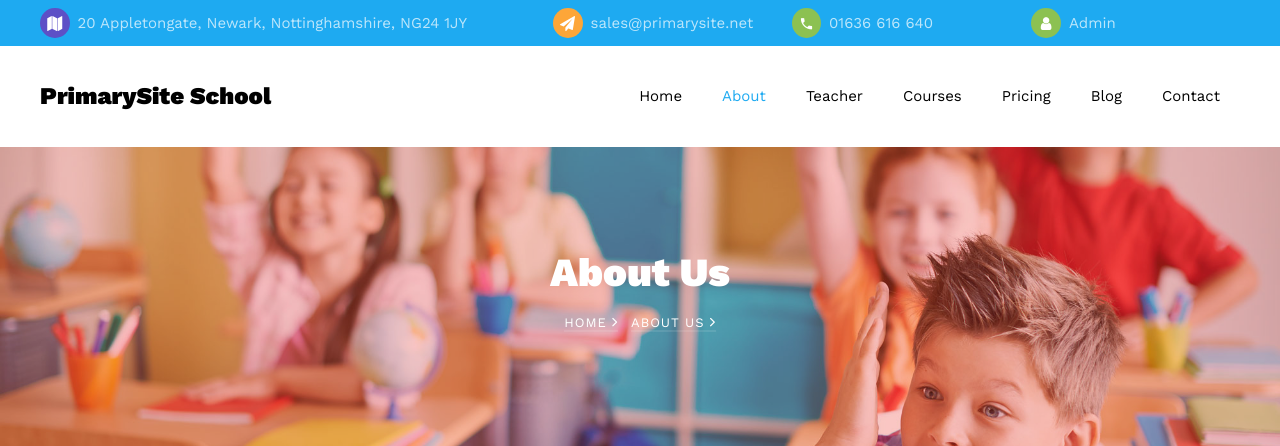
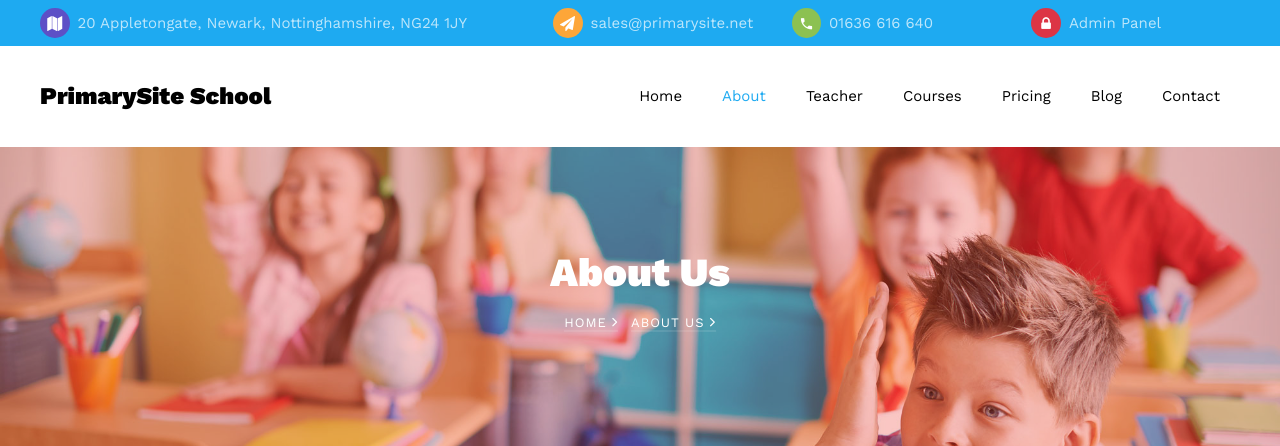
Before and after one commit to loghmanb/Kiddos-Django, a Django app: page /about in a window 1280 px wide. Shown: the top 446 px of the page. Run offline with Django 3.2, Linux system fonts and the light colour scheme; data comes from the database, SQL or seed files in the repository; some libraries are stand-ins or nearby versions; some web fonts are replaced.

Commit message:
revise admin panel link stylish

```diff
--- a/templates/partials/_topbar.html
+++ b/templates/partials/_topbar.html
@@ -19,9 +19,9 @@
                         <span class="text">{{ settings_phone_no }}</span>
                     </div>
                     <div class="col-md pr-4 d-flex topper align-items-center">
-                        <div class="icon bg-tertiary mr-2 d-flex justify-content-center align-items-center"><span
-                                class="icon-user"></span></div>
-                        <a href="{% url 'admin:login' %}"><span class="text">Admin</span></a>
+                        <div class="icon bg-danger mr-2 d-flex justify-content-center align-items-center"><span
+                                class="icon-lock"></span></div>
+                        <a href="{% url 'admin:login' %}"><span class="text">Admin Panel</span></a>
                     </div>
                 </div>
             </div>
```
